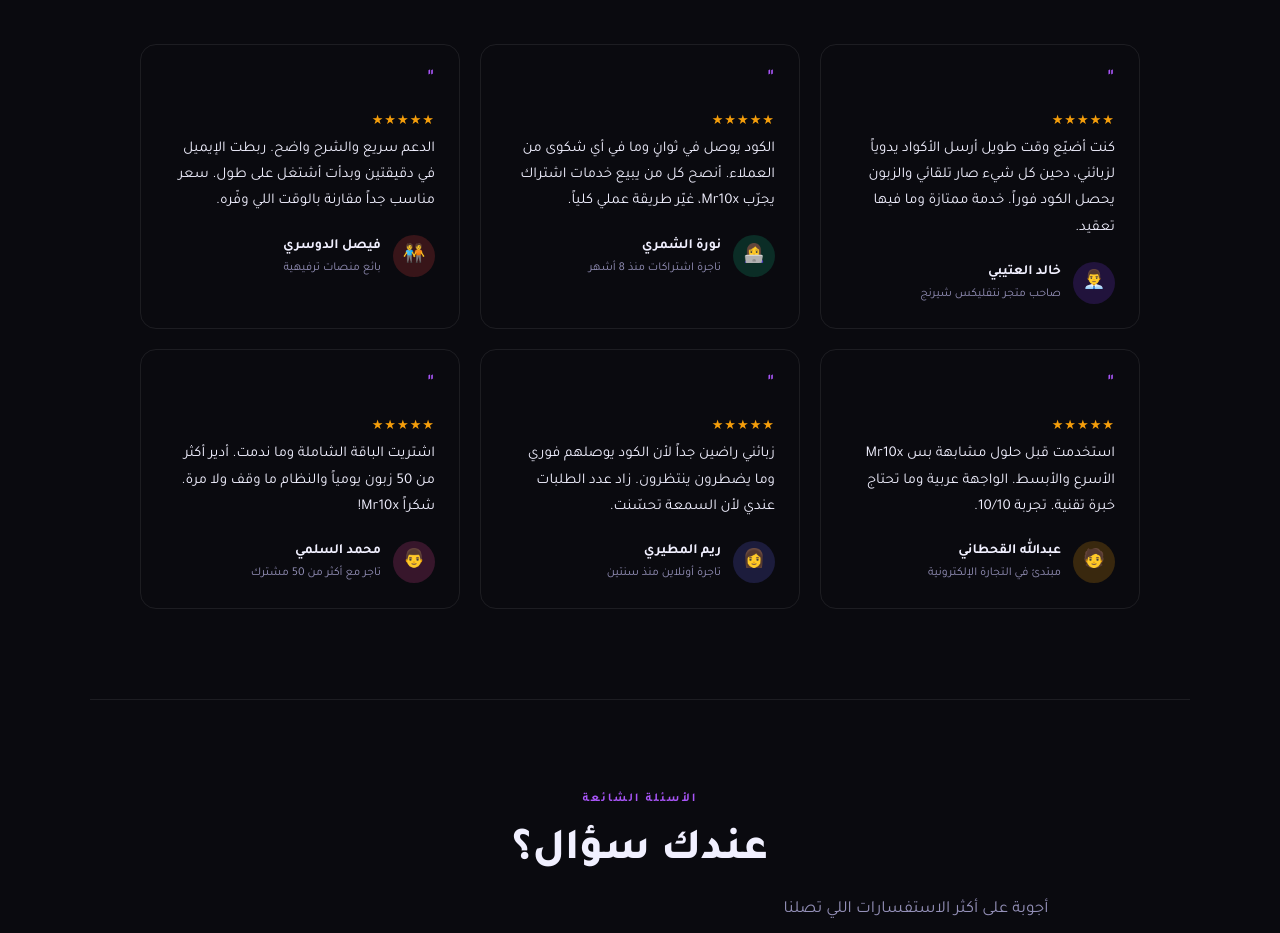
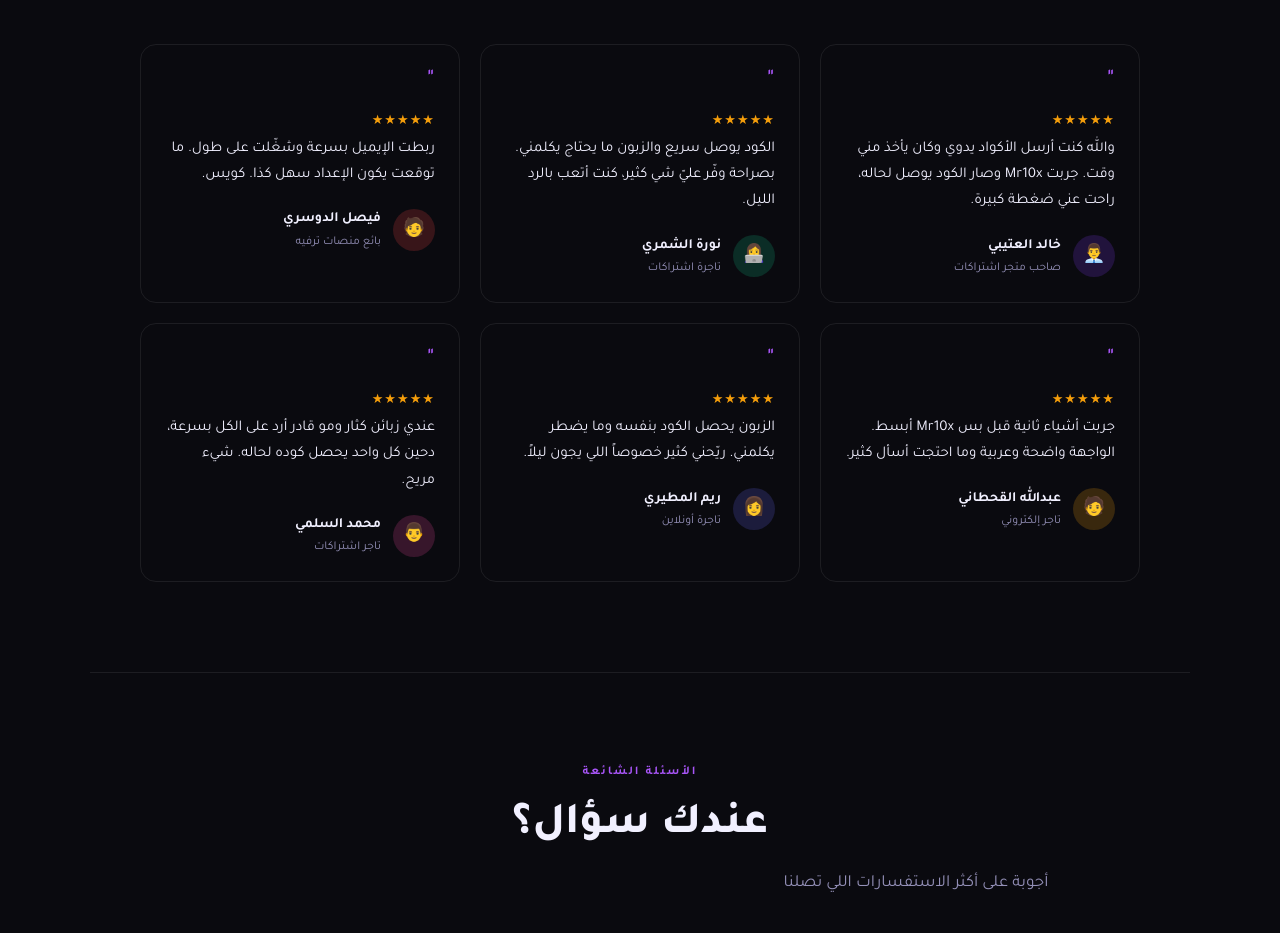
Before and after one commit to rivo1243/mr10x-otp, a plain HTML site: page frontend/landing.html in a window 1280 px wide. Shown: the part 3440-4373 px from the top of the page. Drawn offline with Linux system fonts and the light colour scheme.

Commit message:
rewrite testimonials in casual Saudi dialect
- Replace formal literary Arabic with natural Saudi colloquial
- Reduce over-the-top praise to 2-3 simple genuine points per card
- Tone: like someone texting a friend, not writing a marketing review

Co-Authored-By: Claude Sonnet 4.6 <noreply@anthropic.com>
Claude-Session: https://claude.ai/code/session_01RajgNphTJPRB1UGQBTtpRe

```diff
--- a/frontend/landing.html
+++ b/frontend/landing.html
@@ -623,13 +623,13 @@
       <span class="testi-quote">"</span>
       <div class="testi-stars">★★★★★</div>
       <p class="testi-text">
-        كنت أضيّع وقت طويل أرسل الأكواد يدوياً لزبائني، دحين كل شيء صار تلقائي والزبون يحصل الكود فوراً. خدمة ممتازة وما فيها تعقيد.
+        والله كنت أرسل الأكواد يدوي وكان يأخذ مني وقت. جربت Mr10x وصار الكود يوصل لحاله، راحت عني ضغطة كبيرة.
       </p>
       <div class="testi-author">
         <div class="testi-avatar" style="background: rgba(124,58,237,0.2)">👨‍💼</div>
         <div>
           <div class="testi-name">خالد العتيبي</div>
-          <div class="testi-role">صاحب متجر نتفليكس شيرنج</div>
+          <div class="testi-role">صاحب متجر اشتراكات</div>
         </div>
       </div>
     </div>
@@ -638,13 +638,13 @@
       <span class="testi-quote">"</span>
       <div class="testi-stars">★★★★★</div>
       <p class="testi-text">
-        الكود يوصل في ثوانٍ وما في أي شكوى من العملاء. أنصح كل من يبيع خدمات اشتراك يجرّب Mr10x، غيّر طريقة عملي كلياً.
+        الكود يوصل سريع والزبون ما يحتاج يكلمني. بصراحة وفّر عليّ شي كثير، كنت أتعب بالرد الليل.
       </p>
       <div class="testi-author">
         <div class="testi-avatar" style="background: rgba(16,185,129,0.2)">👩‍💻</div>
         <div>
           <div class="testi-name">نورة الشمري</div>
-          <div class="testi-role">تاجرة اشتراكات منذ 8 أشهر</div>
+          <div class="testi-role">تاجرة اشتراكات</div>
         </div>
       </div>
     </div>
@@ -653,13 +653,13 @@
       <span class="testi-quote">"</span>
       <div class="testi-stars">★★★★★</div>
       <p class="testi-text">
-        الدعم سريع والشرح واضح. ربطت الإيميل في دقيقتين وبدأت أشتغل على طول. سعر مناسب جداً مقارنة بالوقت اللي وفّره.
+        ربطت الإيميل بسرعة وشغّلت على طول. ما توقعت يكون الإعداد سهل كذا. كويس.
       </p>
       <div class="testi-author">
-        <div class="testi-avatar" style="background: rgba(239,68,68,0.2)">🧑‍🤝‍🧑</div>
+        <div class="testi-avatar" style="background: rgba(239,68,68,0.2)">🧑</div>
         <div>
           <div class="testi-name">فيصل الدوسري</div>
-          <div class="testi-role">بائع منصات ترفيهية</div>
+          <div class="testi-role">بائع منصات ترفيه</div>
         </div>
       </div>
     </div>
@@ -668,13 +668,13 @@
       <span class="testi-quote">"</span>
       <div class="testi-stars">★★★★★</div>
       <p class="testi-text">
-        استخدمت قبل حلول مشابهة بس Mr10x الأسرع والأبسط. الواجهة عربية وما تحتاج خبرة تقنية. تجربة 10/10.
+        جربت أشياء ثانية قبل بس Mr10x أبسط. الواجهة واضحة وعربية وما احتجت أسأل كثير.
       </p>
       <div class="testi-author">
         <div class="testi-avatar" style="background: rgba(245,158,11,0.2)">🧑</div>
         <div>
           <div class="testi-name">عبدالله القحطاني</div>
-          <div class="testi-role">مبتدئ في التجارة الإلكترونية</div>
+          <div class="testi-role">تاجر إلكتروني</div>
         </div>
       </div>
     </div>
@@ -683,13 +683,13 @@
       <span class="testi-quote">"</span>
       <div class="testi-stars">★★★★★</div>
       <p class="testi-text">
-        زبائني راضين جداً لأن الكود يوصلهم فوري وما يضطرون ينتظرون. زاد عدد الطلبات عندي لأن السمعة تحسّنت.
+        الزبون يحصل الكود بنفسه وما يضطر يكلمني. ريّحني كثير خصوصاً اللي يجون ليلاً.
       </p>
       <div class="testi-author">
         <div class="testi-avatar" style="background: rgba(99,102,241,0.2)">👩</div>
         <div>
           <div class="testi-name">ريم المطيري</div>
-          <div class="testi-role">تاجرة أونلاين منذ سنتين</div>
+          <div class="testi-role">تاجرة أونلاين</div>
         </div>
       </div>
     </div>
@@ -698,13 +698,13 @@
       <span class="testi-quote">"</span>
       <div class="testi-stars">★★★★★</div>
       <p class="testi-text">
-        اشتريت الباقة الشاملة وما ندمت. أدير أكثر من 50 زبون يومياً والنظام ما وقف ولا مرة. شكراً Mr10x!
+        عندي زبائن كثار ومو قادر أرد على الكل بسرعة، دحين كل واحد يحصل كوده لحاله. شيء مريح.
       </p>
       <div class="testi-author">
         <div class="testi-avatar" style="background: rgba(236,72,153,0.2)">👨</div>
         <div>
           <div class="testi-name">محمد السلمي</div>
-          <div class="testi-role">تاجر مع أكثر من 50 مشترك</div>
+          <div class="testi-role">تاجر اشتراكات</div>
         </div>
       </div>
     </div>
```
